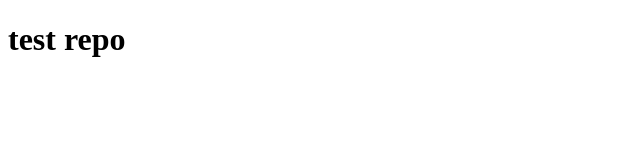
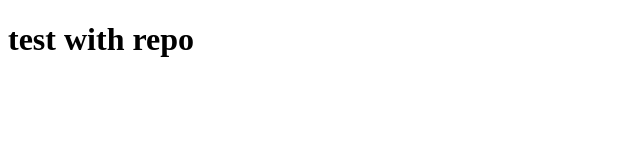
Before and after one commit to Akshay7874/test_assignment, a plain HTML site: page index.html in a window 1280 px wide. Shown: the whole page, without its empty margins (0-640 px from the left). Drawn offline with Linux system fonts and the light colour scheme.

Commit message:
with is attached

```diff
--- a/index.html
+++ b/index.html
@@ -6,6 +6,6 @@
     <title>Document</title>
 </head>
 <body>
-    <h1>test repo</h1>
+    <h1>test with  repo</h1>
 </body>
 </html>
```
